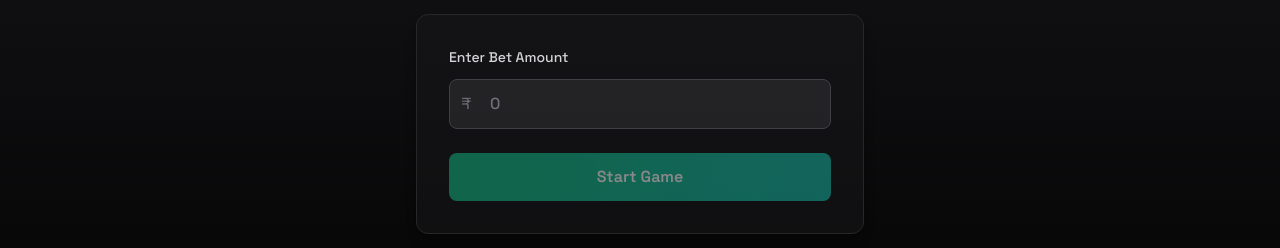
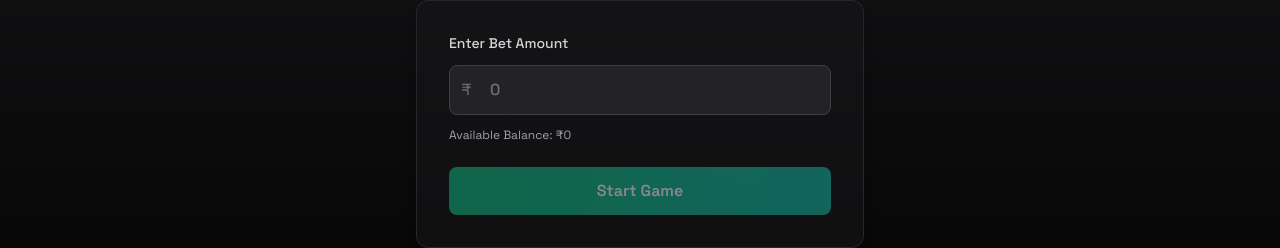
Before and after one commit to xplodegame/xplode-client, a React (Vite) app: page /multiplayer in a window 1280 px wide. Shown: the part 296-544 px from the top of the page. Built offline with nearby package versions, Linux system fonts and the light colour scheme; no server answers; sample sign-in values are in the browser's storage.

Commit message:
resolved issue -> Bet amount can't exceed balance.

```diff
--- a/src/components/BetInput/BetInput.tsx
+++ b/src/components/BetInput/BetInput.tsx
@@ -5,17 +5,24 @@ interface BetInputProps {
   setBetAmount: (amount: number) => void;
   playGame: () => void;
   isConnected: boolean;
+  walletBalance: number;
 }
 
 const BetInput: React.FC<BetInputProps> = ({
   betAmount,
   setBetAmount,
   playGame,
-  isConnected
+  isConnected,
+  walletBalance
 }) => {
   const handleBetChange = (e: React.ChangeEvent<HTMLInputElement>) => {
     const value = e.target.value;
-    setBetAmount(value === "" ? 0 : Number(value));
+    const numValue = value === "" ? 0 : Number(value);
+
+    // Ensure bet doesn't exceed wallet balance
+    const sanitizedValue = Math.min(numValue, walletBalance);
+
+    setBetAmount(sanitizedValue);
   };
 
   return (
@@ -32,6 +39,7 @@ const BetInput: React.FC<BetInputProps> = ({
             onChange={handleBetChange}
             placeholder="0"
             min="0"
+            max={walletBalance}
             step="1"
             className="w-full py-3 px-4 pl-10 rounded-lg font-medium bg-zinc-800/80 border border-zinc-700 text-white placeholder-zinc-500 focus:outline-none focus:border-emerald-500 focus:ring-2 focus:ring-emerald-500/50 transition-all duration-200"
           />
@@ -39,10 +47,13 @@ const BetInput: React.FC<BetInputProps> = ({
             ₹
           </span>
         </div>
+        <p className="text-zinc-400 text-xs">
+          Available Balance: ₹{walletBalance.toLocaleString()}
+        </p>
       </div>
       <button
         onClick={playGame}
-        disabled={!isConnected || betAmount <= 0}
+        disabled={!isConnected || betAmount <= 0 || betAmount > walletBalance}
         className={`
           w-full py-3 px-4 rounded-lg font-semibold transition-all duration-200
           bg-gradient-to-r from-emerald-500 to-teal-500 text-white
--- a/src/pages/MultiplayerGame/MultiplayerGame.tsx
+++ b/src/pages/MultiplayerGame/MultiplayerGame.tsx
@@ -189,6 +189,7 @@ const MultiplayerGame: React.FC<MultiplayerGameProps> = ({ userData }) => {
             setBetAmount={setBetAmount}
             playGame={playGame}
             isConnected={isConnected}
+            walletBalance={userData?.wallet_balance ?? 0}
           />
         )}
 
```
